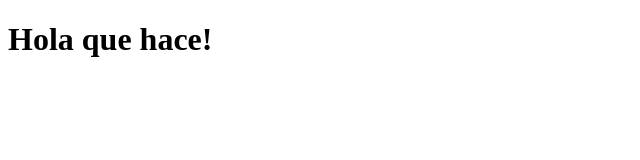
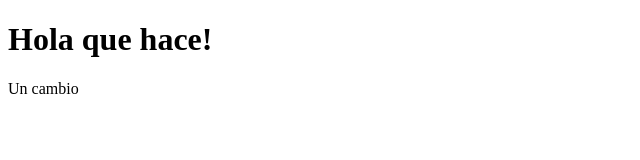
Before and after one commit to babasot/coursera-test, a plain HTML site: page index.html in a window 1280 px wide. Shown: the full height of the page, 0-640 px from the left. Drawn offline with Linux system fonts and the light colour scheme.

Commit message:
Actualizado v2

```diff
--- a/index.html
+++ b/index.html
@@ -6,6 +6,7 @@
   </head>
   <body>
     <h1>Hola que hace!</h1>
+    <div>Un cambio</div>
 
   </body>
 </html>
```
